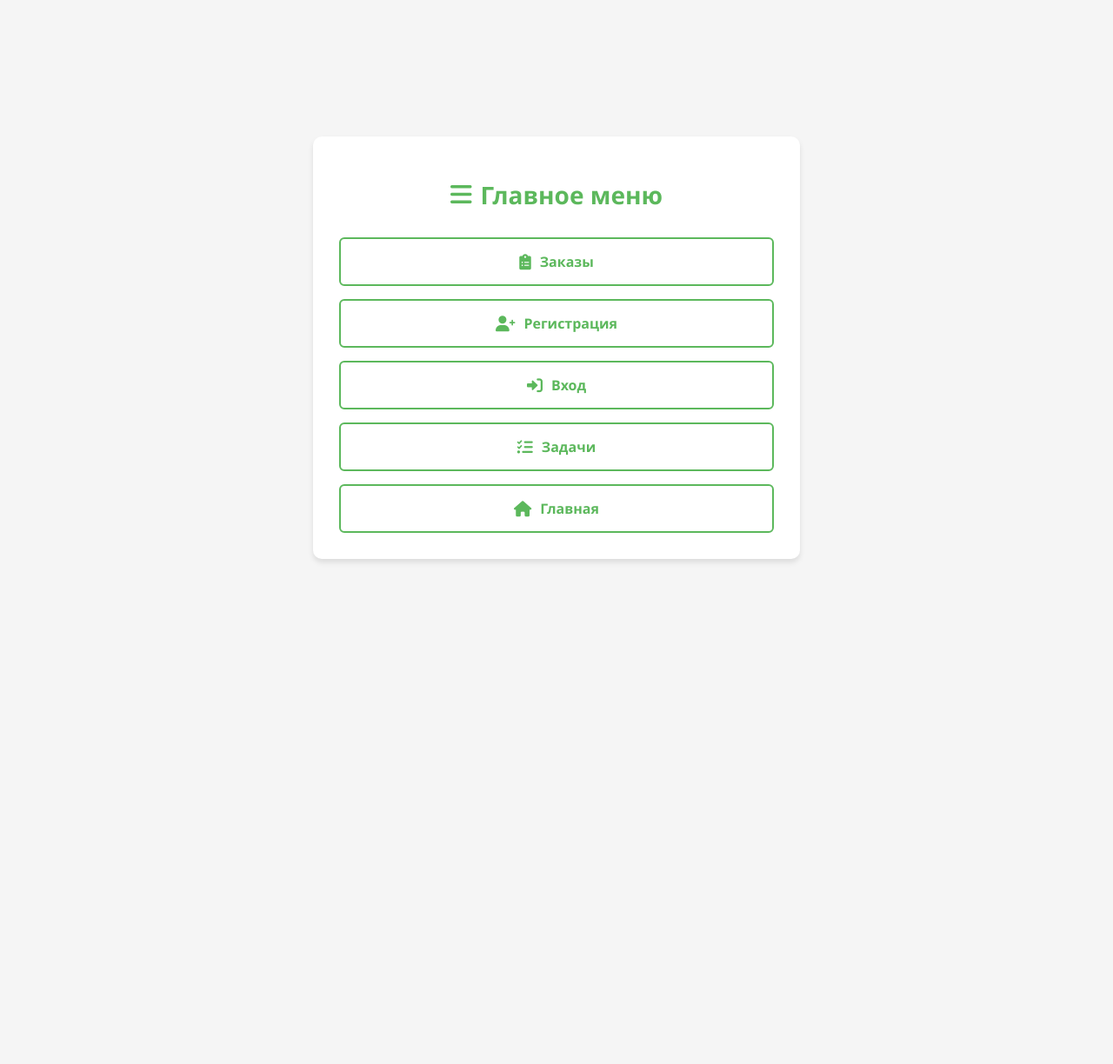
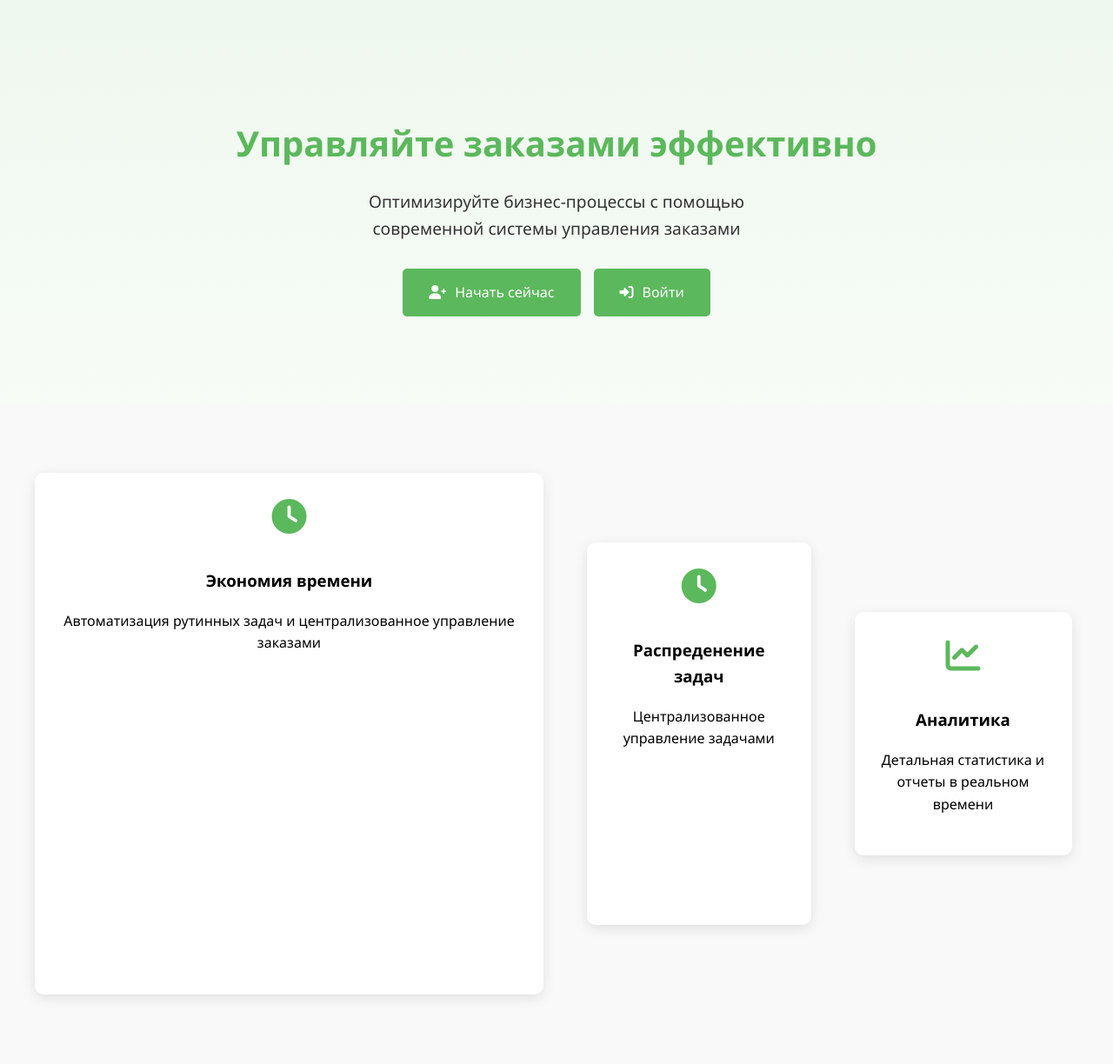
Before and after one commit to Froo-tech/django_SRM, a Django app: page / in a window 1280 px wide. Shown: the whole page at 87% size. Before the commit the page ends 647 px from the top, so only its background shows below. Run offline with Django 5.2, Linux system fonts and the light colour scheme.

Commit message:
Add files via upload

```diff
--- a/sr/templates/sr/index.html
+++ b/sr/templates/sr/index.html
@@ -3,119 +3,159 @@
 <head>
     <meta charset="UTF-8">
     <meta name="viewport" content="width=device-width, initial-scale=1.0">
-    <title>Главное меню</title>
+    <title>Главная - Order Management</title>
     <link rel="stylesheet" href="https://cdnjs.cloudflare.com/ajax/libs/font-awesome/6.0.0/css/all.min.css">
     <style>
         :root {
             --primary-color: #5cb85c;
             --primary-hover: #4cae4c;
             --text-color: #333;
-            --light-gray: #f5f5f5;
-            --shadow: 0 4px 6px rgba(0,0,0,0.1);
+            --light-color: #fff;
+            --section-bg: #f9f9f9;
+            --card-text: #000000;
+            --shadow: 0 4px 15px rgba(0,0,0,0.1);
+        }
+        a {
+            color: var(--card-text);
+            text-decoration: none;
+            border-radius: 5px;
+            transition: all 0.3s;
+        }
+        body {
+            margin: 0;
+            font-family: 'Segoe UI', Arial, sans-serif;
+            line-height: 1.6;
+            color: var(--text-color);
         }
 
-        body {
-            font-family: 'Segoe UI', Arial, sans-serif;
-            margin: 0;
-            padding: 0;
-            background-color: var(--light-gray);
-            display: flex;
-            justify-content: center;
-            align-items: center;
-            min-height: 100vh;
+
+        /* Основной контент */
+        .hero {
+            padding: 100px 20px;
+            text-align: center;
+            background: linear-gradient(rgba(92,184,92,0.1), rgba(92,184,92,0.05));
         }
 
-        .menu-container {
-            background: white;
+        .hero h1 {
+            font-size: 2.5em;
+            color: var(--primary-color);
+            margin-bottom: 20px;
+        }
+
+        .hero p {
+            font-size: 1.2em;
+            max-width: 500px;
+            margin: 0 auto 30px;
+        }
+
+        .features {
+            padding: 80px 20px;
+            background-color: var(--section-bg);
+        }
+
+        .features-grid {
+            display: grid;
+            grid-template-columns: repeat(auto-fit, minmax(250px, 1fr));
+            gap: 30px;
+            max-width: 1200px;
+            margin: 0 auto;
+        }
+
+        .feature-card {
+            background: var(--light-color);
+            padding: 30px;
             border-radius: 10px;
             box-shadow: var(--shadow);
-            padding: 30px;
-            width: 90%;
-            max-width: 500px;
             text-align: center;
+            transition: transform 0.3s;
         }
 
-        .menu-title {
-            color: var(--primary-color);
-            margin-bottom: 30px;
-            font-size: 28px;
-            display: flex;
-            align-items: center;
-            justify-content: center;
-            gap: 10px;
+        .feature-card:hover {
+            transform: translateY(-5px);
         }
 
-        .nav-links {
-            display: flex;
-            flex-direction: column;
-            gap: 15px;
+        .feature-icon {
+            font-size: 40px;
+            color: var(--primary-color);
+            margin-bottom: 20px;
         }
 
-        .nav-link {
-            display: flex;
+        .btn {
+            display: inline-flex;
             align-items: center;
-            justify-content: center;
             gap: 10px;
-            padding: 15px 20px;
-            background-color: white;
-            color: var(--primary-color);
+            padding: 15px 30px;
+            background-color: var(--primary-color);
+            color: var(--light-color);
             text-decoration: none;
-            border-radius: 6px;
-            border: 2px solid var(--primary-color);
-            font-weight: 600;
-            transition: all 0.3s ease;
+            border-radius: 5px;
+            transition: all 0.3s;
         }
 
-        .nav-link:hover {
-            background-color: var(--primary-color);
-            color: white;
+        .btn:hover {
+            background-color: var(--primary-hover);
             transform: translateY(-2px);
-            box-shadow: var(--shadow);
         }
 
-        .nav-link i {
-            font-size: 18px;
-        }
 
-        @media (max-width: 480px) {
-            .menu-container {
-                padding: 20px;
+
+        @media (max-width: 768px) {
+            .hero h1 {
+                font-size: 2em;
             }
 
-            .menu-title {
-                font-size: 24px;
-            }
-
-            .nav-link {
-                padding: 12px 15px;
-                font-size: 14px;
+            .features-grid {
+                grid-template-columns: 1fr;
             }
         }
     </style>
 </head>
 <body>
-    <div class="menu-container">
-        <h1 class="menu-title">
-            <i class="fas fa-bars"></i> Главное меню
-        </h1>
 
-        <div class="nav-links">
-            <a href="users/orders/" class="nav-link">
-                <i class="fas fa-clipboard-list"></i> Заказы
-            </a>
-            <a href="/users/register/" class="nav-link">
-                <i class="fas fa-user-plus"></i> Регистрация
-            </a>
-            <a href="/users/login/" class="nav-link">
-                <i class="fas fa-sign-in-alt"></i> Вход
-            </a>
-            <a href="/tasks/" class="nav-link">
-                <i class="fas fa-tasks"></i> Задачи
-            </a>
-            <a href="/" class="nav-link">
-                <i class="fas fa-home"></i> Главная
+
+<!-- Основной контент -->
+<section class="hero">
+    <h1>Управляйте заказами эффективно</h1>
+    <p>Оптимизируйте бизнес-процессы с помощью современной системы управления заказами</p>
+    <div style="display: flex; gap: 15px; justify-content: center;">
+        <a href="/users/register/" class="btn">
+            <i class="fas fa-user-plus"></i> Начать сейчас
+        </a>
+        <a href="/users/login/" class="btn">
+            <i class="fas fa-sign-in-alt"></i> Войти
+        </a>
+    </div>
+</section>
+<section class="features">
+    <div class="features-grid">
+        <div class="feature-card">
+            <a href="/users/account/">
+                <i class="fas fa-clock feature-icon"></i>
+                <h3>Экономия времени</h3>
+                <p>Автоматизация рутинных задач и централизованное управление заказами</p>
             </a>
         </div>
+        <section class="features">
+            <div class="features-grid">
+                <div class="feature-card">
+                    <a href="/tasks/">
+                        <i class="fas fa-clock feature-icon"></i>
+                        <h3>Распреденение задач</h3>
+                        <p>Централизованное управление задачами</p>
+                    </a>
+                </div>
+                <section class="features">
+                    <div class="features-grid">
+                        <div class="feature-card">
+                            <a href="/analytics/">
+                                <i class="fas fa-chart-line feature-icon"></i>
+                                <h3>Аналитика</h3>
+                                <p>Детальная статистика и отчеты в реальном времени</p>
+                            </a>
+                        </div>
+
     </div>
+</section>
+
 </body>
 </html>
--- a/sr/urls.py
+++ b/sr/urls.py
@@ -4,6 +4,9 @@ from .views import *
 
 urlpatterns = [
     path('admin/', admin.site.urls),
+    path('tasks/', tasks),
+    path('analytics/', analytics),
+
     path('', index),
-    path('tasks/', tasks)
+
 ]
--- a/sr/views.py
+++ b/sr/views.py
@@ -4,3 +4,5 @@ def index(request):
     return render(request, 'sr/index.html')
 def tasks(request):
     return render(request, 'sr/task.html')
+def analytics(request):
+    return render(request, 'sr/create_analytics.html')
```
Also changed, not shown: sr/templates/sr/create_analytics.html (added, +170 -0 lines).
